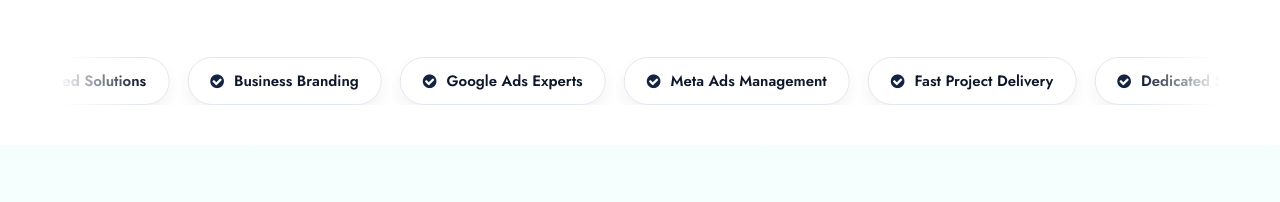
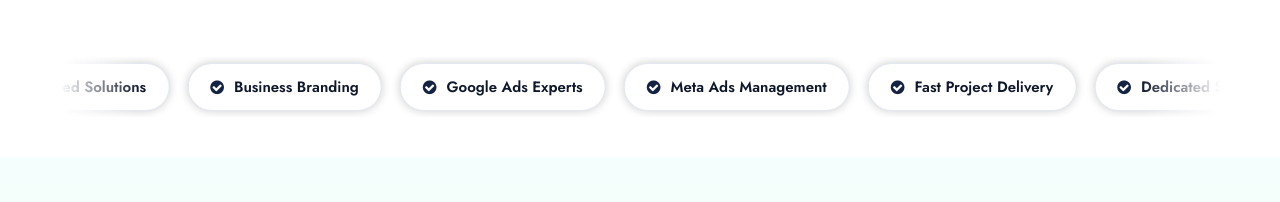
Before and after one commit to khanisrar/Ai-Moral-World, a plain HTML site: page index.html in a window 1280 px wide. Shown: the part 342-544 px from the top of the page. Drawn offline with Linux system fonts and the light colour scheme.

Commit message:
update hero

```diff
--- a/assets/css/style.css
+++ b/assets/css/style.css
@@ -2537,6 +2537,10 @@
   margin-bottom: 40px;
   overflow: hidden;
   position: relative;
+  /* background: red; */
+  height: 60px;
+  display: flex;
+  align-items: center;
 }
 
 .trust-bar::before,
@@ -2588,6 +2592,7 @@
   background: #fff;
   border: 1px solid #e2e8f0;
   box-shadow: 0 8px 18px rgba(15, 23, 42, 0.05);
+  box-shadow: var(--shadow-soft);
   font-size: 15px;
   font-weight: 600;
   color: var(--text);
@@ -2595,7 +2600,7 @@
 }
 
 .trust-badge:hover {
-  /* transform: translateY(-3px); */
+  transform: translateY(-3px);
 
   border-color: var(--accent);
 }
```
